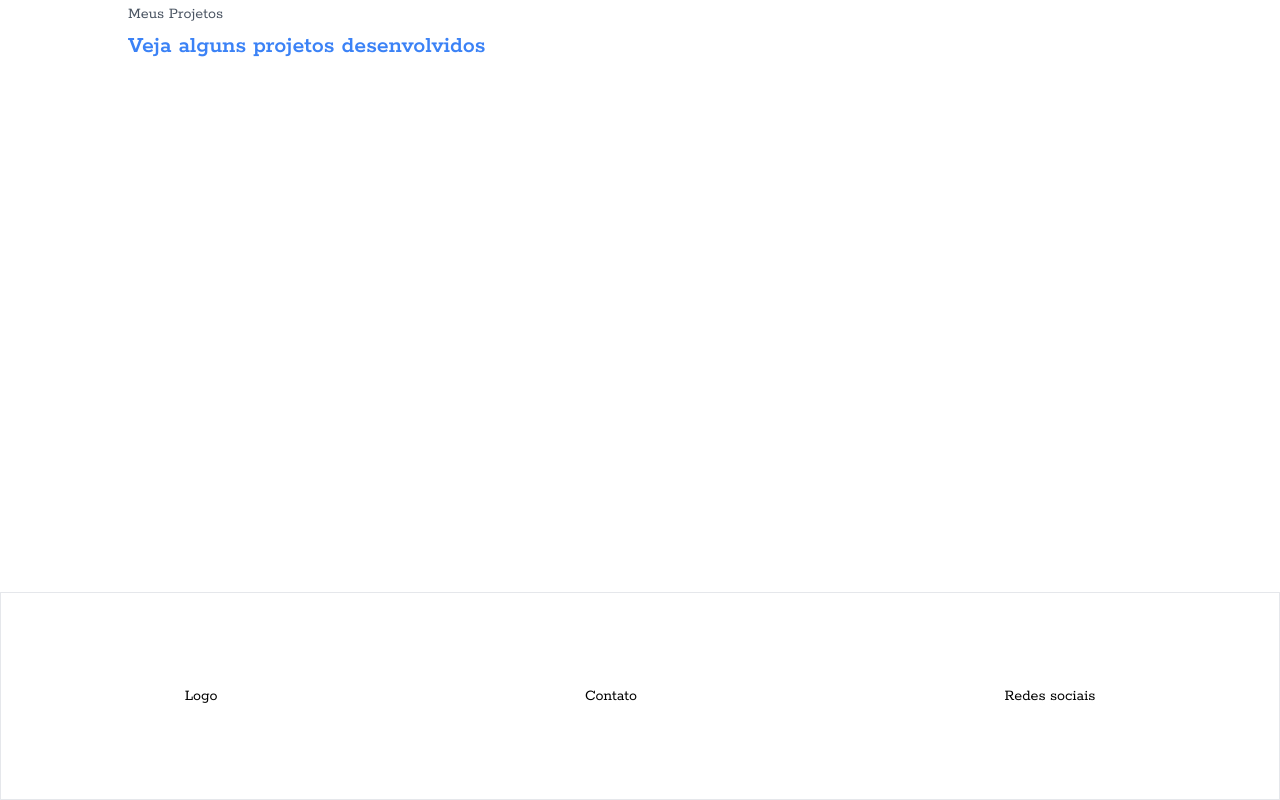
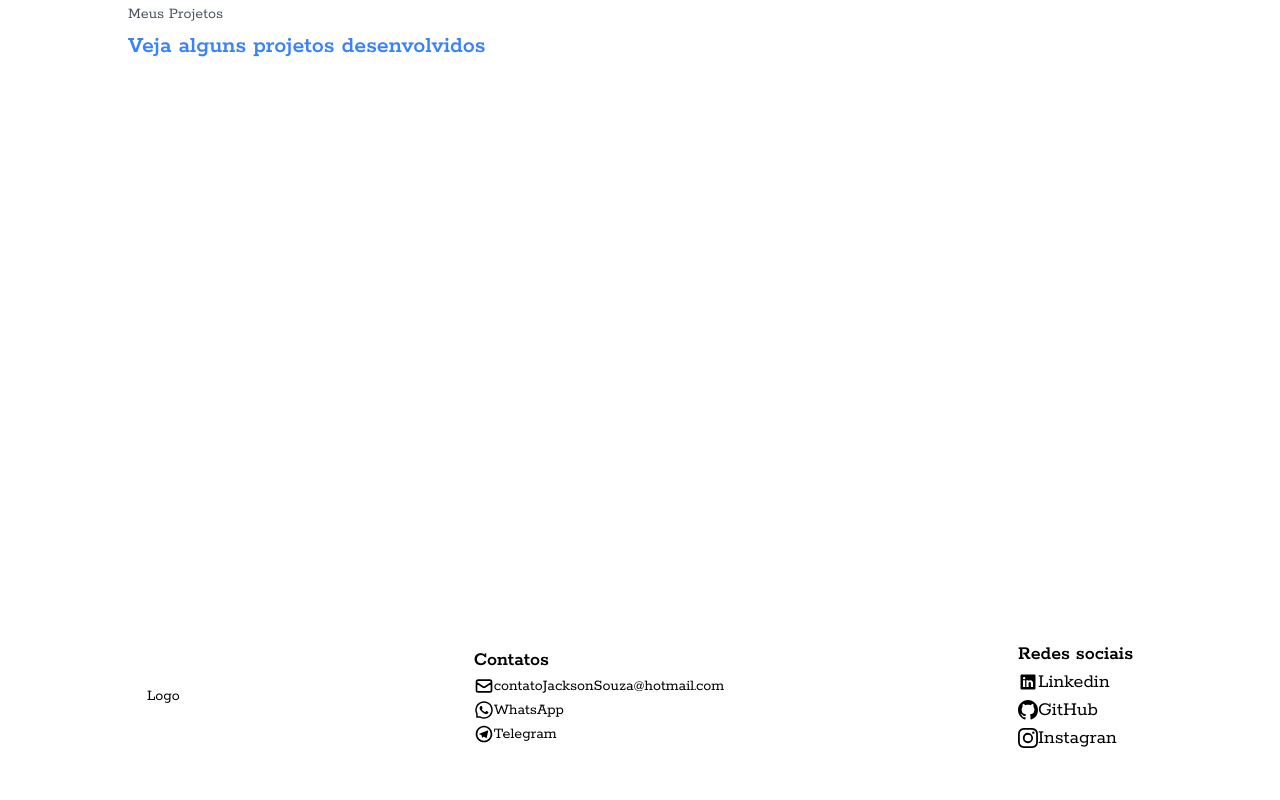
Before and after one commit to JackSSads/portifolio, a React (Create React App) app: page / in a window 1280 px wide. Shown: the part 3184-3984 px from the top of the page. Built offline with nearby package versions, Linux system fonts and the light colour scheme.

Commit message:
Feature: estilizando footer

```diff
--- a/src/components/Footer/Footer.js
+++ b/src/components/Footer/Footer.js
@@ -1,11 +1,67 @@
+import { IoLogoLinkedin } from "react-icons/io";
+import { HiOutlineMail } from "react-icons/hi";
+import { AiOutlineWhatsApp } from "react-icons/ai";
+import { RiTelegramLine } from "react-icons/ri";
+import { BsGithub, BsInstagram } from "react-icons/bs";
+
 const Footer = () => {
     return (
         <footer id="footer" className="
             flex flex-row justify-around items-center
-            h-52 border">
+            h-52">
             <div>Logo</div>
-            <div>Contato</div>
-            <div>Redes sociais</div>
+            <div className="flex flex-col">
+
+                <h4 className="text-xl font-semibold">Contatos</h4>
+
+                <a href="mailto:contatoJacksonSouza@hotmail.com"
+                    className="hover:text-blue-500 flex items-center">
+                    <span className="text-xl"><HiOutlineMail></HiOutlineMail></span>
+                    contatoJacksonSouza@hotmail.com
+                </a>
+                <a href="https://wa.me/5584994015772" target="_blanck"
+                    className="hover:text-green-500 flex items-center">
+                    <span className="text-xl"><AiOutlineWhatsApp></AiOutlineWhatsApp></span>
+                    WhatsApp
+                </a>
+                <a href="https://t.me/+5584994015772" target="_blank"
+                    className="hover:text-blue-600 flex items-center">
+                    <span className="text-xl"><RiTelegramLine></RiTelegramLine></span>
+                    Telegram
+                </a>
+
+            </div>
+            <div>
+
+                <h4 className="text-xl font-semibold">Redes sociais</h4>
+
+                <ul className="
+                    flex flex-col
+                    justify-between">
+
+                    <li>
+                        <a href="https://www.linkedin.com/in/jackson-souza-ads/" target="_blank"
+                            className=" flex items-center text-xl hover:text-blue-600">
+                            <IoLogoLinkedin /> Linkedin
+                        </a>
+                    </li>
+
+                    <li>
+                        <a href="https://github.com/JackSSads" target="_blank"
+                            className=" flex items-center text-xl hover:text-gray-600">
+                            <BsGithub /> GitHub
+                        </a>
+                    </li>
+
+                    <li>
+                        <a href="https://www.instagram.com/jackssads/" target="_blank"
+                            className=" flex items-center text-xl hover:text-rose-500">
+                            <BsInstagram /> Instagran
+                        </a>
+                    </li>
+
+                </ul>
+            </div>
         </footer>
     );
 };
```
